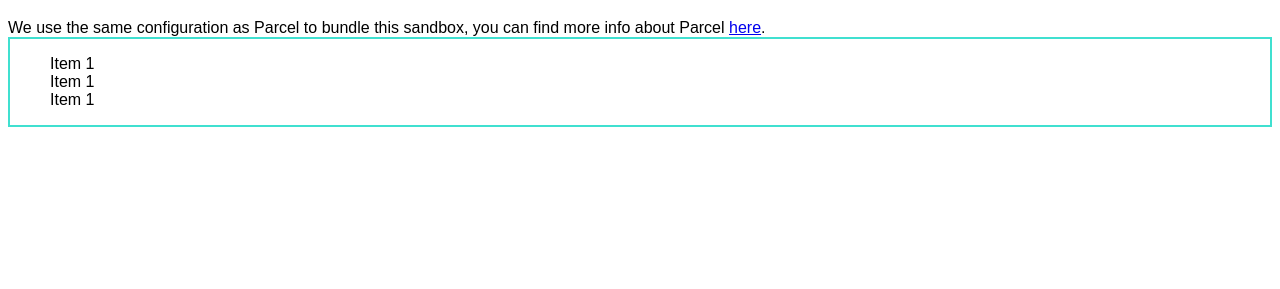
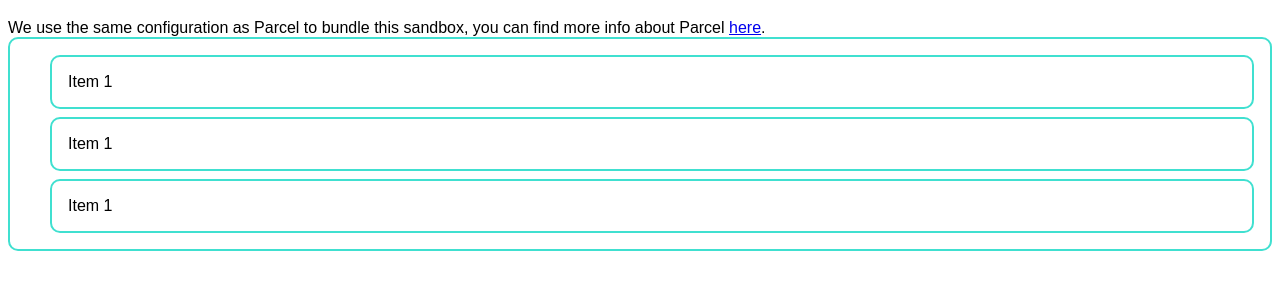
Before and after one commit to dnynwm/todolist, a website built with Parcel: page index.html in a window 1280 px wide. Shown: the part 61-350 px from the top of the page. Built offline with nearby package versions, Linux system fonts and the light colour scheme.

Commit message:
styled list items and container

```diff
--- a/index.html
+++ b/index.html
@@ -12,9 +12,9 @@
 
 	<div class="list-container">
 	<ul>
-		<li>Item 1</li>
-		<li>Item 1</li>
-		<li>Item 1</li>
+		<li class="list-item">Item 1</li>
+		<li class="list-item">Item 1</li>
+		<li class="list-item">Item 1</li>
 	</ul>
 	</div>
 
--- a/src/styles.css
+++ b/src/styles.css
@@ -4,9 +4,22 @@ body {
 
 .list-container {
   border: 2px solid turquoise;
+  border-radius: 10px;
 }
 
 ul {
   list-style: none;
 
 }
+
+li {
+  list-style: none;
+}
+
+.list-item {
+  margin-right: 1rem;
+  padding: 1rem;
+  margin-top: .5rem;
+  border: 2px solid turquoise;
+  border-radius: 10px;
+}
```
